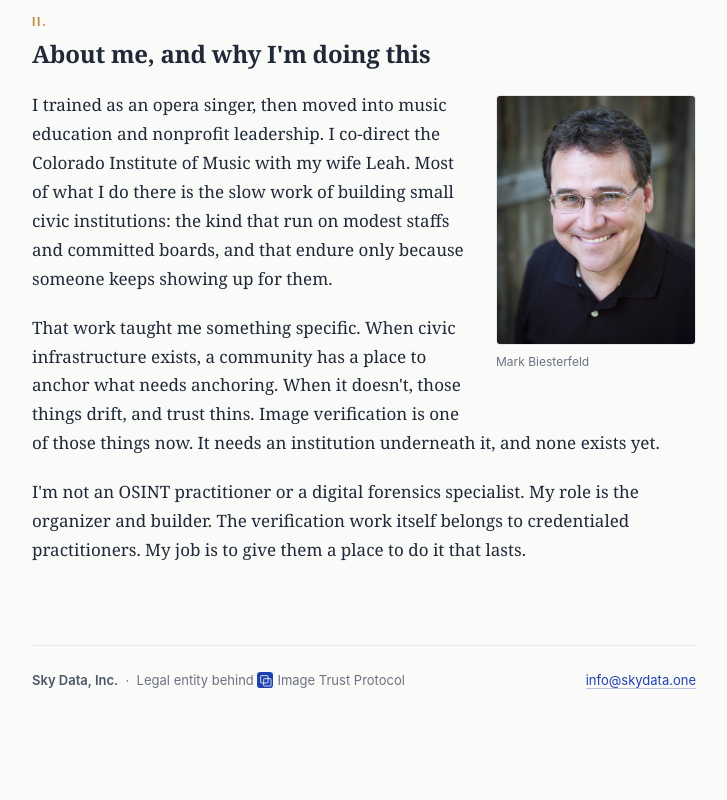
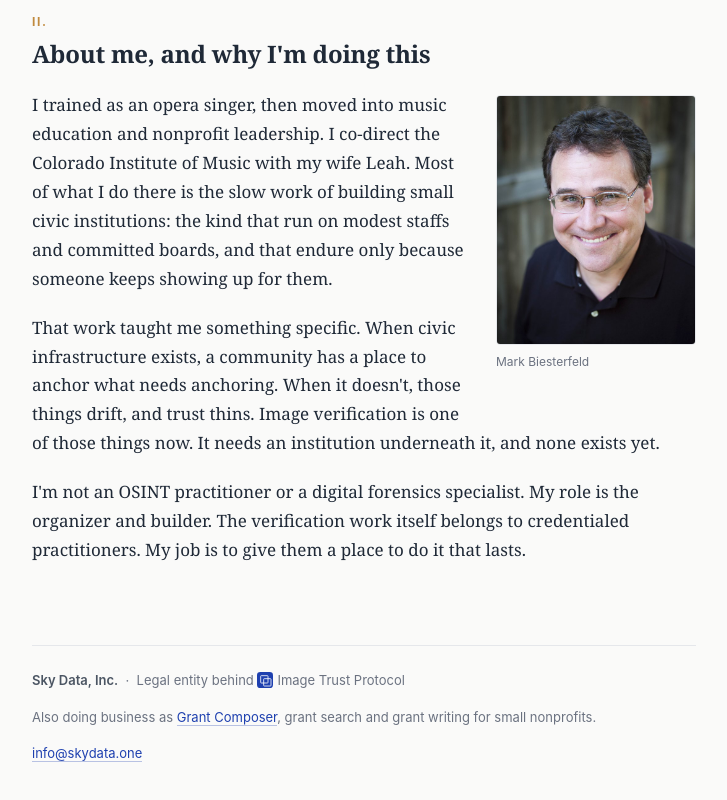
Before and after one commit to mezzobass/skydata-site, a plain HTML site: page index.html in a window 1280 px wide. Shown: the part 1445-2245 px from the top of the page, without its empty margins (276-1003 px from the left). Drawn offline with Linux system fonts and the light colour scheme.

Commit message:
Footer: Sky Data, Inc. also does business as Grant Composer, with a link to grantcomposer.com
Co-Authored-By: Claude Opus 5.5 <noreply@anthropic.com>
Claude-Session: https://claude.ai/code/session_01Xuj15qvqgGi4QJ4N4GhsTh

```diff
--- a/index.html
+++ b/index.html
@@ -279,6 +279,7 @@
 
   <footer class="corporate">
     <p><strong>Sky Data, Inc.</strong> &nbsp;·&nbsp; Legal entity behind <svg class="footer-mark" xmlns="http://www.w3.org/2000/svg" viewBox="0 0 48 48" aria-hidden="true"><rect x="0" y="0" width="48" height="48" rx="10" fill="#1e40af"/><rect x="11" y="11" width="22" height="22" rx="2" fill="none" stroke="#ffffff" stroke-width="2.4"/><rect x="20" y="20" width="22" height="22" rx="2" fill="none" stroke="#ffffff" stroke-width="2.4"/></svg>Image Trust Protocol</p>
+    <p>Also doing business as <a href="https://grantcomposer.com">Grant Composer</a>, grant search and grant writing for small nonprofits.</p>
     <p><a href="mailto:info@skydata.one">info@skydata.one</a></p>
   </footer>
 
```
